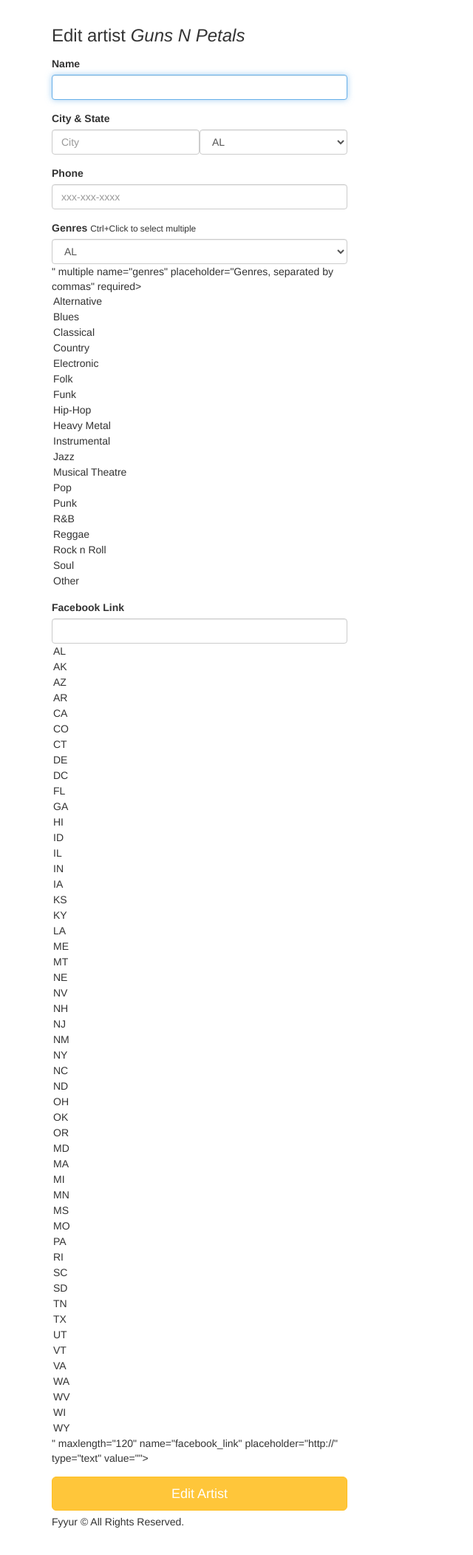
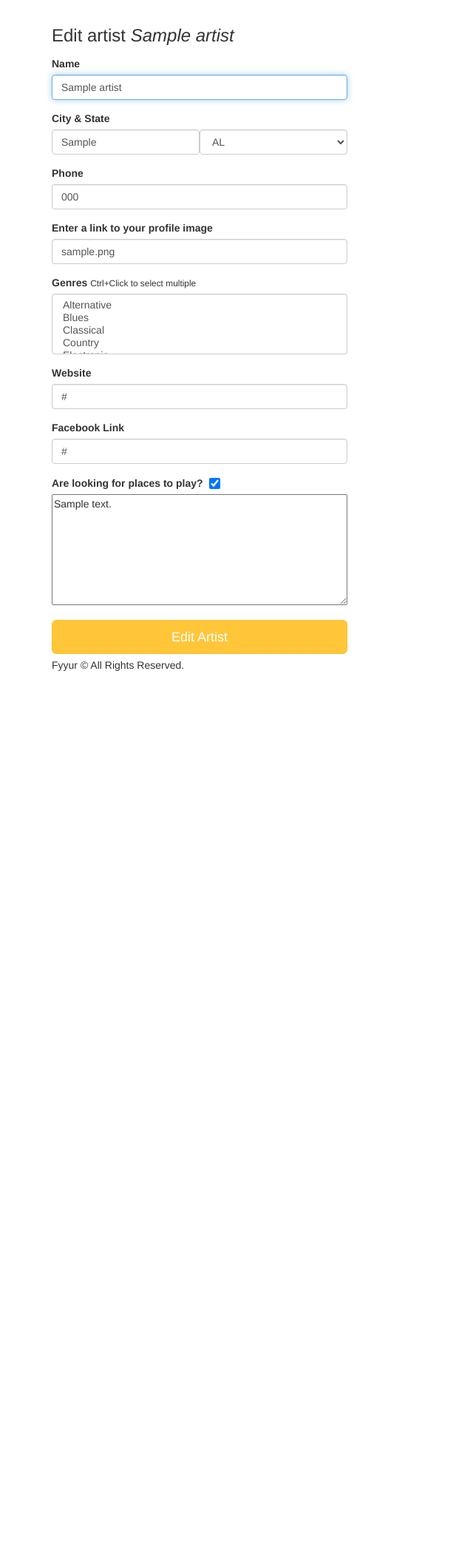
Before and after one commit to rclarkmorrow/fyyurapp, a Flask app: page /artists/1/edit in a window 1280 px wide. Shown: the part 60-2162 px from the top of the page at 74% size, without its empty margins (0-640 px from the left). After the commit the page ends 967 px from the top, so only its background shows below. Run offline with Flask 2, Linux system fonts and the light colour scheme; tables that the repository leaves empty hold one stand-in row (values such as "Sample post"); some libraries are stand-ins or nearby versions.

Commit message:
Implemented edit artist, fixed bug
User can now edit artists by clicking on an edit button on the
show_artist.html template view.

Fixed a bug where the artist model contained "seeking_talent" as
a boolean field instead of "seeking_venue". I updated the models
in app.py and updated routes. I also updated the field on forms.py,
and in the new_artist and in the edit_artist templates.

Additionally, cities now sort correclty (alphabetically) by state,
and venues sort alphabeitically within cities.

TODO: I noticed that pressing the enter key on the edit venue page
will trigger the delete button. Suggest to either remove that button
from the page or find a way to change that functionality.

```diff
--- a/app.py
+++ b/app.py
@@ -63,12 +63,13 @@
     phone = db.Column(db.String(120))
     website = db.Column(db.String(120))
     facebook_link = db.Column(db.String(120))
-    seeking_talent = db.Column(db.Boolean, nullable=False, server_default='f')
+    seeking_venue = db.Column(db.Boolean, nullable=False, server_default='f')
     seeking_description = db.Column(db.String(500))
     image_link = db.Column(db.String(500), nullable=False, default=defaultImg)
 
 
-# TODO Implement Show and Artist models, and complete all model relationships and properties, as a database migration.
+# TODO Implement Show and Artist models, and complete all model
+# relationships and properties, as a database migration.
 
 
 """--------------------------------------------------------------------------#
@@ -144,12 +145,16 @@
     # shows per venue.
 
     try:
-        venue_query = Venue.query.with_entities(Venue.id, Venue.name,
-                                                Venue.city, Venue.state).all()
+        venue_query = (
+            Venue.query.with_entities(Venue.id, Venue.name,
+                                    Venue.city, Venue.state)
+            .order_by(Venue.name).all()
+        )
+
         locations = sorted(list(set([(record.city, record.state) for record
-                                in venue_query])), key=lambda x: x[1])
+                                in venue_query])), key=lambda x: (x[1], x[0]))
         venue_list = []
-
+        print(locations)
         for location in locations:
             location_venues = []
             for record in venue_query:
@@ -246,13 +251,14 @@
 
 @app.route('/venues/create', methods=['GET'])
 def create_venue_form():
-    # Adds venue record to the database.
+    # Renders the create venue form.
     form = VenueForm()
     return render_template('forms/new_venue.html', form=form)
 
 
 @app.route('/venues/create', methods=['POST'])
 def create_venue_submission():
+    # Adds new venue to database.
     form = VenueForm()
     error = False
 
@@ -461,7 +467,7 @@
 
 @app.route('/artists/<int:artist_id>')
 def show_artist(artist_id):
-    # shows the venue page with the given venue_id
+    # shows the artist page with the given artist_id
     error = False
 
     try:
@@ -473,7 +479,7 @@
     finally:
         db.session.close()
     if error is True:
-        flash('An error occurred. Venue with ID ' + str(artist_id) +
+        flash('An error occurred. Artist with ID ' + str(artist_id) +
               ' could not be displayed.')
         return redirect(url_for('artists'))
     else:
@@ -506,6 +512,7 @@
 
 @app.route('/artists/create', methods=['GET'])
 def create_artist_form():
+    # Renders the new artist form.
     form = ArtistForm()
     print("artist page rendered")
     return render_template('forms/new_artist.html', form=form)
@@ -513,6 +520,7 @@
 
 @app.route('/artists/create', methods=['POST'])
 def create_artist_submission():
+    # Adds new artist to the database.
     form = ArtistForm()
     error = False
     print("Post happened")
@@ -530,7 +538,7 @@
                         image_link=form.image_link.data,
                         facebook_link=form.facebook_link.data,
                         website=form.website.data,
-                        seeking_talent=form.seeking_talent.data,
+                        seeking_venue=form.seeking_venue.data,
                         seeking_description=form.seeking_description.data
         )
 
@@ -558,29 +566,67 @@
 
 @app.route('/artists/<int:artist_id>/edit', methods=['GET'])
 def edit_artist(artist_id):
-  form = ArtistForm()
-  artist={
-    "id": 4,
-    "name": "Guns N Petals",
-    "genres": ["Rock n Roll"],
-    "city": "San Francisco",
-    "state": "CA",
-    "phone": "326-123-5000",
-    "website": "https://www.gunsnpetalsband.com",
-    "facebook_link": "https://www.facebook.com/GunsNPetals",
-    "seeking_venue": True,
-    "seeking_description": "Looking for shows to perform at in the San Francisco Bay Area!",
-    "image_link": "https://images.unsplash.com/photo-1549213783-8284d0336c4f?ixlib=rb-1.2.1&ixid=eyJhcHBfaWQiOjEyMDd9&auto=format&fit=crop&w=300&q=80"
-  }
-  # TODO: populate form with fields from artist with ID <artist_id>
-  return render_template('forms/edit_artist.html', form=form, artist=artist)
+    # Populates form with artist record from database.
+    form = ArtistForm()
+    error = False
+
+    try:
+        this_artist = getRecordAsDict(Artist, artist_id)
+    except:
+        error = True
+        print(sys.exc_info())
+    finally:
+        db.session.close()
+    if error is True:
+        flash('An error occurred. Artist with ID ' + str(artist_id) +
+              ' could not be edited.')
+        return redirect(url_for('show_artist', artist_id=artist_id))
+    else:
+        form = ArtistForm(data=this_artist)
+        return render_template('forms/edit_artist.html', form=form,
+                               artist=this_artist)
+
 
 @app.route('/artists/<int:artist_id>/edit', methods=['POST'])
 def edit_artist_submission(artist_id):
-  # TODO: take values from the form submitted, and update existing
-  # artist record with ID <artist_id> using the new attributes
+    # Edits venue record in database.
+    form = ArtistForm()
+    error = False
 
-  return redirect(url_for('show_artist', artist_id=artist_id))
+    try:
+        this_artist = Artist.query.get(artist_id)
+
+        if not form.validate():
+            return render_template('forms/edit_artist.html', form=form,
+                                   venue=this_artist)
+
+        this_artist.name = form.name.data
+        this_artist.genres = ','.join(form.genres.data)
+        this_artist.city = form.city.data.strip()
+        this_artist.state = form.state.data
+        this_artist.phone = format_phone(form.phone.data)
+        this_artist.image_link = form.image_link.data
+        this_artist.facebook_link = form.facebook_link.data
+        this_artist.website = form.website.data
+        this_artist.seeking_venue = form.seeking_venue.data
+        this_artist.seeking_description = form.seeking_description.data
+
+        db.session.add(this_artist)
+        db.session.commit()
+
+    except:
+        error = True
+        db.session.rollback()
+        print(sys.exc_info())
+    finally:
+        db.session.close()
+    if error:
+        flash('An error occurred. Artist ' + request.form['name'] +
+              ' could not be edited.')
+        return render_template('forms/edit_artist.html', form=form)
+    else:
+        flash('Artist ' + request.form['name'] + ' was successfully edited!')
+    return redirect(url_for('show_artist', artist_id=artist_id))
 
 
 #  Shows
--- a/forms.py
+++ b/forms.py
@@ -174,7 +174,7 @@
                                   '<br />("123-456-7890" or "1234567890")')
 
     def validate_seeking_description(form, field):
-        if form.seeking_talent.data is True and field.data == '':
+        if form.seeking_venue.data is True and field.data == '':
             raise ValidationError('Please enter details below.')
 
     name = StringField(
@@ -301,8 +301,8 @@
                                             message='<br />Can\'t be more ' +
                                             'than 120 characters.')]
     )
-    seeking_talent = BooleanField(
-        'seeking_talent'
+    seeking_venue = BooleanField(
+        'seeking_venue'
     )
     seeking_description = TextAreaField(
         'seeking_description', validators=[Length(max=500,
--- a/migrations/versions/2f5f7e9a6647_normalized_artist_table.py
+++ b/migrations/versions/2f5f7e9a6647_normalized_artist_table.py
@@ -19,7 +19,7 @@
 def upgrade():
     # ### commands auto generated by Alembic - please adjust! ###
     op.add_column('Artist', sa.Column('seeking_description', sa.String(length=500), nullable=True))
-    op.add_column('Artist', sa.Column('seeking_talent', sa.Boolean(), server_default='f', nullable=False))
+    op.add_column('Artist', sa.Column('seeking_venue', sa.Boolean(), server_default='f', nullable=False))
     op.add_column('Artist', sa.Column('website', sa.String(length=120), nullable=True))
     op.alter_column('Artist', 'genres',
                existing_type=sa.VARCHAR(length=120),
@@ -45,6 +45,6 @@
                existing_type=sa.VARCHAR(length=500),
                nullable=True)
     op.drop_column('Artist', 'website')
-    op.drop_column('Artist', 'seeking_talent')
+    op.drop_column('Artist', 'seeking_venue')
     op.drop_column('Artist', 'seeking_description')
     # ### end Alembic commands ###
--- a/templates/forms/edit_artist.html
+++ b/templates/forms/edit_artist.html
@@ -1,13 +1,20 @@
 {% extends 'layouts/main.html' %}
 {% block title %}Edit Artist{% endblock %}
 {% block content %}
+
 <div class="form-wrapper">
   <form class="form" method="post" action="/artists/{{artist.id}}/edit">
+
     <h3 class="form-heading">Edit artist <em>{{ artist.name }}</em></h3>
+
     <div class="form-group">
       <label for="name">Name</label>
       {{ form.name(class_ = 'form-control', autofocus = true) }}
+      {% if form.name.errors %}
+      <span class="error" style="color:red;">{% for error in form.name.errors %}{{error|safe}}{% endfor %}</span>
+      {% endif %}
     </div>
+
     <div class="form-group">
       <label>City & State</label>
       <div class="form-inline">
@@ -18,21 +25,71 @@
           {{ form.state(class_ = 'form-control', placeholder='State', autofocus = true) }}
         </div>
       </div>
+      {% if form.city.errors %}
+      <span class="error" style="color:red;">{% for error in form.city.errors %}{{error|safe}}{% endfor %}</span>
+      {% endif %}
+      {% if form.state.errors %}
+      <span class="error" style="color:red;">{% for error in form.state.errors %}{{error|safe}}{% endfor %}</span>
+      {% endif %}
     </div>
+
     <div class="form-group">
       <label for="phone">Phone</label>
       {{ form.phone(class_ = 'form-control', placeholder='xxx-xxx-xxxx', autofocus = true) }}
+      {% if form.phone.errors %}
+      <span class="error" style="color:red;">{% for error in form.phone.errors %}{{error|safe}}{% endfor %}</span>
+      {% endif %}
     </div>
+
+    <div class="form-group">
+      <label for="image_link">Enter a link to your profile image</label>
+      {{ form.image_link(class_ = 'form-control', placeholder='http//www.example.com/img.jpg', autofocus = true) }}
+      {% if form.image_link.errors %}
+      <span class="error" style="color:red;">{% for error in form.image_link.errors %}{{error|safe}}{% endfor %}</span>
+      {% endif %}
+    </div>
+
     <div class="form-group">
       <label for="genres">Genres</label>
       <small>Ctrl+Click to select multiple</small>
-        {{ form.genres(class_ = 'form-control', placeholder='Genres, separated by commas', id=form.state, autofocus = true) }}
+      {% if form.genres.errors %}
+      <p><span class="error" style="color:red;">{% for error in form.genres.errors %}{{error|safe}}{% endfor %}</span></p>
+      {% endif %}
+      {{ form.genres(class_ = 'form-control', placeholder='Genres, separated by commas', autofocus = true) }}
     </div>
+
     <div class="form-group">
-          <label for="genres">Facebook Link</label>
-          {{ form.facebook_link(class_ = 'form-control', placeholder='http://', id=form.state, autofocus = true) }}
+      <label for="website">Website</label>
+      {{ form.website(class_ = 'form-control', placeholder='http://www.example.com', autofocus = true) }}
+      {% if form.website.errors %}
+      <span class="error" style="color:red;">{% for error in form.website.errors %}{{error|safe}}{% endfor %}</span>
+      {% endif %}
     </div>
+
+    <div class="form-group">
+      <label for="facebook_link">Facebook Link</label>
+      {{ form.facebook_link(class_ = 'form-control', placeholder='http://www.facebook.com/artistname', autofocus = true) }}
+      {% if form.facebook_link.errors %}
+      <span class="error" style="color:red;">{% for error in form.facebook_link.errors %}{{error|safe}}{% endfor %}</span>
+      {% endif %}
+    </div>
+
+    <div class="form-group">
+      <label>
+        <span style="margin-right: 5px;">Are looking for places to play?</span>
+        {{ form.seeking_venue(class_ = 'form-control', class = 'small-checkbox', autofocus = true) }}
+      </label>
+      {% if form.seeking_description.errors %}
+      <p><span class="error" style="color:red;">{% for error in form.seeking_description.errors %}{{error|safe}}{% endfor %}</span></p>
+      {% endif %}
+      <div>
+        {{ form.seeking_description(class_ = 'form-control', class = 'description-input', placeholder='Tell the world about your music...', autofocus = true) }}
+      </div>
+    </div>
+
     <input type="submit" value="Edit Artist" class="btn btn-primary btn-lg btn-block">
+
   </form>
 </div>
+
 {% endblock %}
--- a/templates/forms/new_artist.html
+++ b/templates/forms/new_artist.html
@@ -77,7 +77,7 @@
     <div class="form-group">
       <label>
         <span style="margin-right: 5px;">Are looking for places to play?</span>
-        {{ form.seeking_talent(class_ = 'form-control', class = 'small-checkbox', autofocus = true) }}
+        {{ form.seeking_venue(class_ = 'form-control', class = 'small-checkbox', autofocus = true) }}
       </label>
       {% if form.seeking_description.errors %}
       <p><span class="error" style="color:red;">{% for error in form.seeking_description.errors %}{{error|safe}}{% endfor %}</span></p>
```
Also changed, not shown: templates/pages/show_artist.html (+26 -0 lines). Lines whose indentation alone changed are shown as unchanged.
